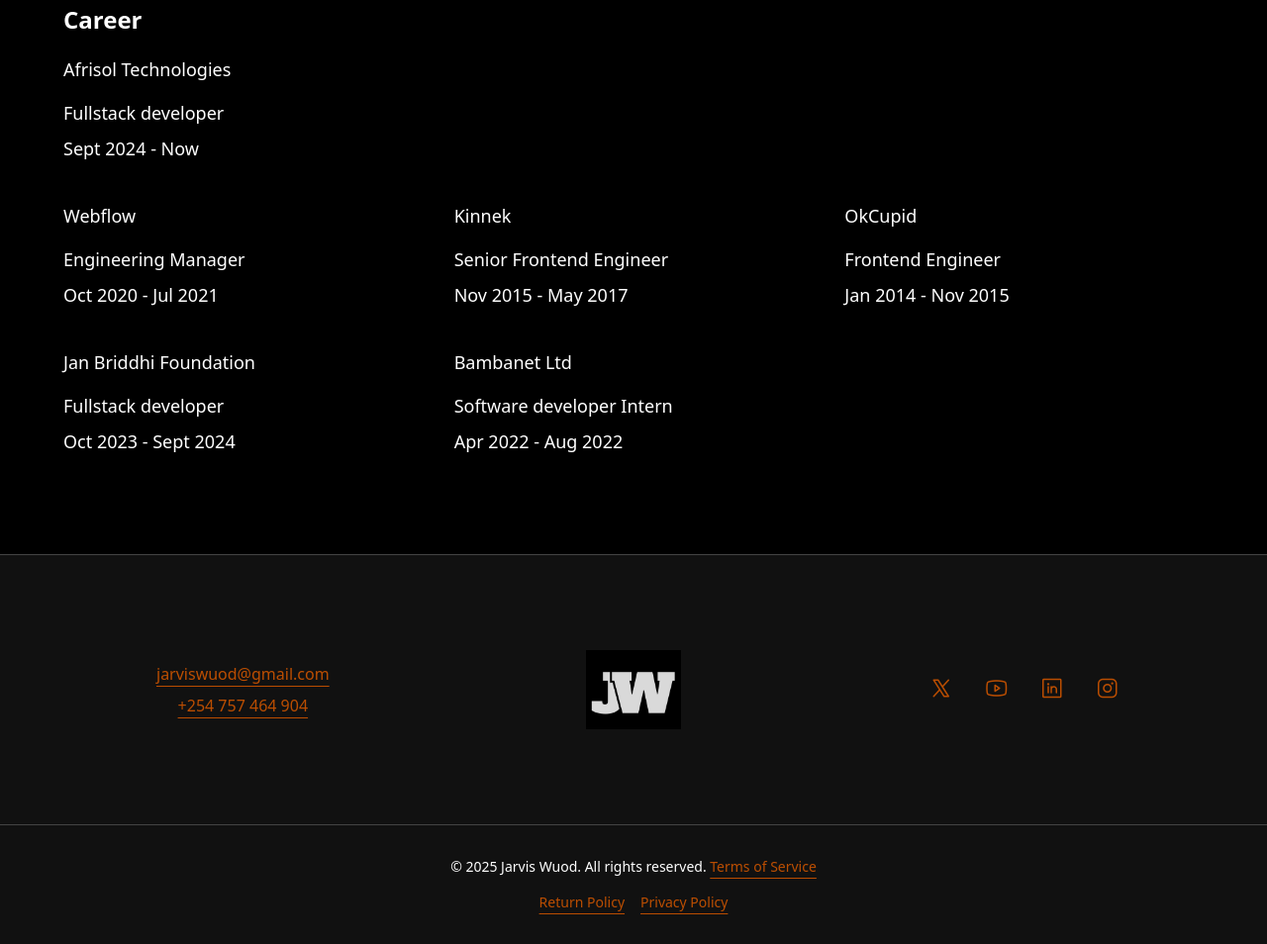
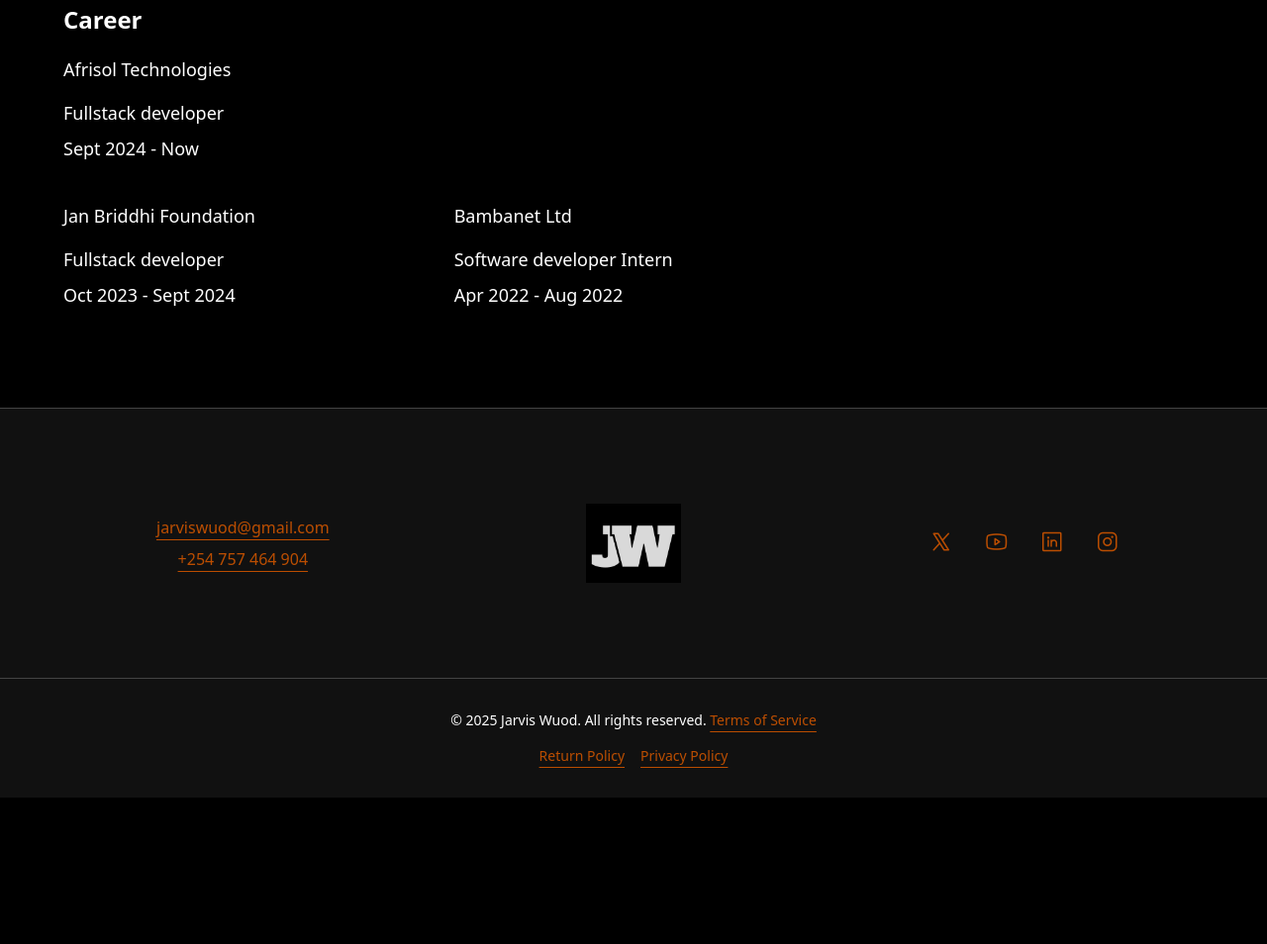
Before and after one commit to jarviswuod/jarvisWuodWebsite, a Django app: page /about/ in a window 1280 px wide. Shown: the part 3765-4719 px from the top of the page at 99% size. After the commit the page ends 4571 px from the top, so only its background shows below. Run offline with Django 5.2, Linux system fonts and the light colour scheme.

Commit message:
Updated About page

```diff
--- a/templates/about.html
+++ b/templates/about.html
@@ -27,20 +27,23 @@
     </div>
     <div>
       <h2 class="text-6xl mb-4 font-medium">Random Facts.</h2>
+
       <p class="text-xl/8 text-[#dedede] mb-8">
-        I have a passion for coffee, I have a cat named after MacGyver, my
-        favorite number is 22, love a good Old Fashion, I play video games like
-        it's my life, I knew what I wanted to do at the age of 13, my favorite
-        food is bacon, and I broke my left arm twice.
+        "The Bad Guys" is my all-time favorite movie. Arsenal fan, I'm an Andrew
+        Tate, Alex Harmozi and Dan Koe fan. I have never travelled outisde my
+        country. Hunger is my kryptonite, Freezing temperatures are my
+        arch-nemesis, black and white are my favorite colors. I enjoy all music
+        genres, but very choosy.
       </p>
     </div>
     <div class="max-w-6xl mx-auto col-span-2 text-3xl">
       <h3 class="text-left text-base font-bold uppercase text-amber-700 mb-4">
         me in a nut-shell
       </h3>
+
       <p class="text-5xl/14 font-medium mb-18 text-left">
-        I’m a husband, father, cat person, coffee enthusiast, gamer, whiskey
-        drinker, and Squarespace developer.
+        I’m 5'6", first born to 4 siblings, hardwork believer, lover, no pet
+        person, early riser, soft drinker, and fullstack developer.
       </p>
     </div>
   </div>
@@ -166,23 +169,6 @@
       </li>
 
       <li>
-        <h4 class="font-medium mb-2">Webflow</h4>
-        <h5>Engineering Manager</h5>
-        <p>Oct 2020 - Jul 2021</p>
-      </li>
-      <li>
-        <h4 class="font-medium mb-2">Kinnek</h4>
-        <h5>Senior Frontend Engineer</h5>
-        <p>Nov 2015 - May 2017</p>
-      </li>
-
-      <li>
-        <h4 class="font-medium mb-2">OkCupid</h4>
-        <h5>Frontend Engineer</h5>
-        <p>Jan 2014 - Nov 2015</p>
-      </li>
-
-      <li>
         <h4 class="font-medium mb-2">Jan Briddhi Foundation</h4>
         <h5>Fullstack developer</h5>
         <p>Oct 2023 - Sept 2024</p>
```
